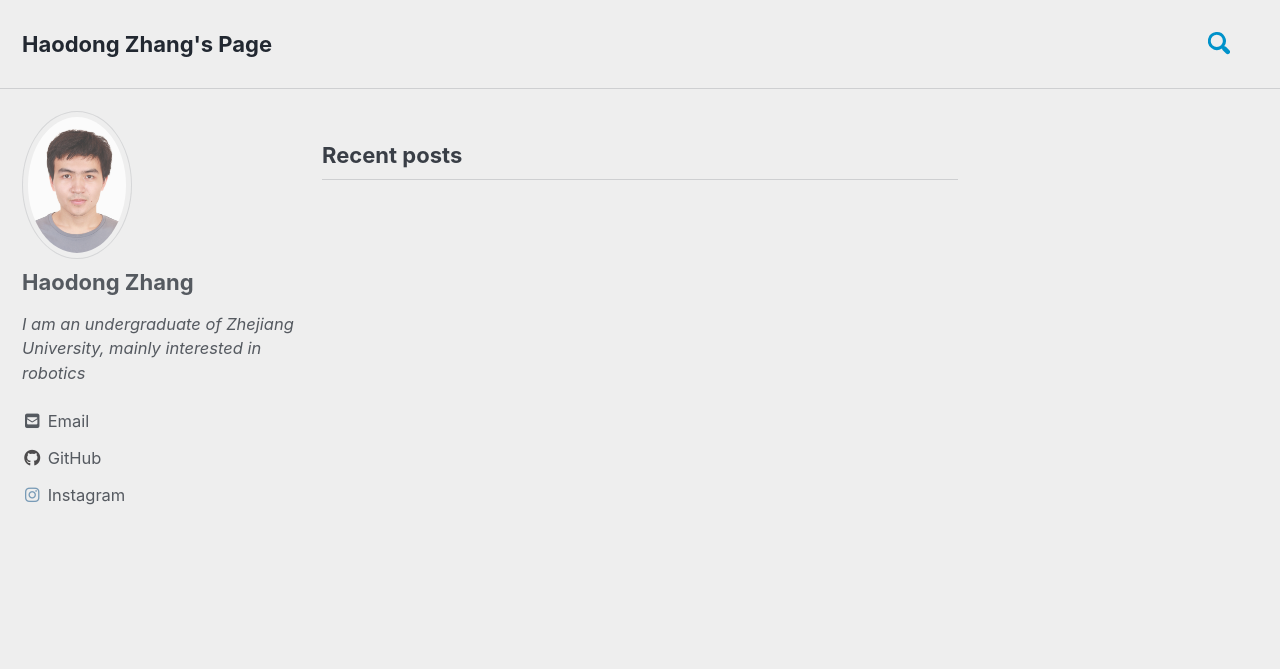
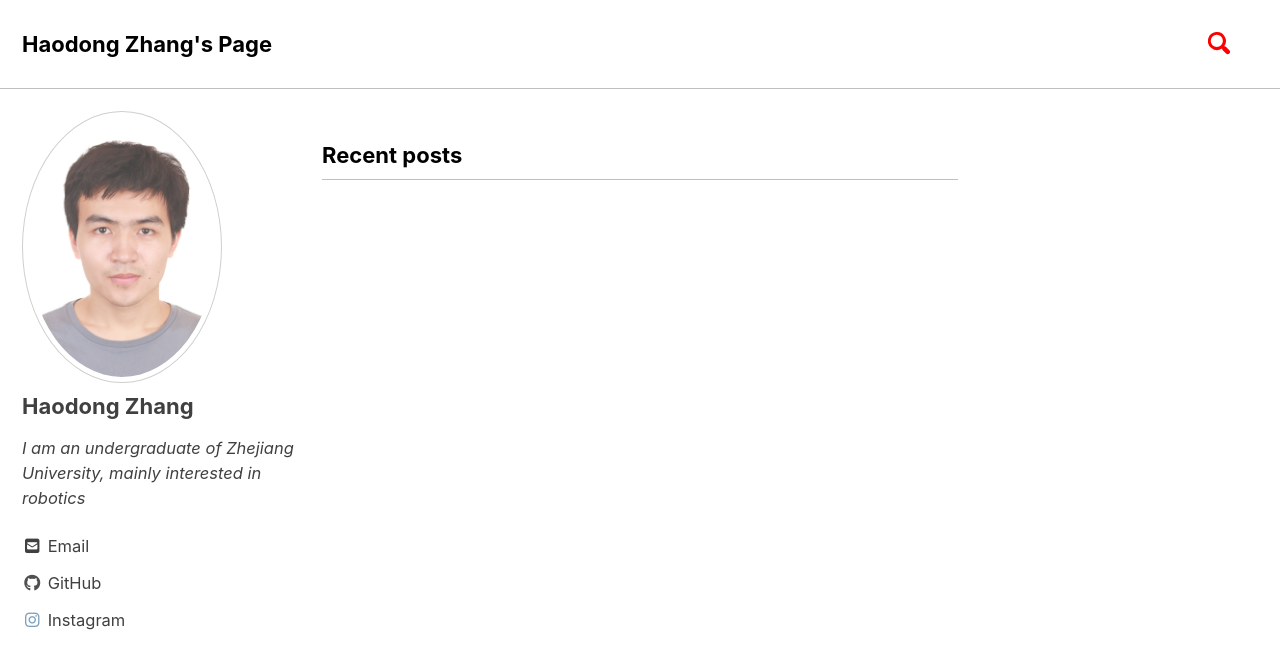
Before and after one commit to 0aqz0/0aqz0.github.io, a Jekyll site: the page built from index.html, in a window 1280 px wide and 900 px high. Shown: the top 669 px of the window. Built offline with Jekyll 4.4.1, drawn with Linux system fonts in a browser that asks for light colours; cached includes are drawn as plain includes; nearby versions of some CDN libraries; the list of posts is cut into pages by our own code.

Commit message:
update layout

```diff
--- a/_config.yml
+++ b/_config.yml
@@ -12,7 +12,7 @@
 
 # theme                  : "minimal-mistakes-jekyll"
 # remote_theme           : "mmistakes/minimal-mistakes"
-minimal_mistakes_skin    : "air" # "default", "aqua", "contrast", "dark", "dirt", "neon", "mint", "plum", "sunrise"
+minimal_mistakes_skin    : "contrast" # "default", "air", "aqua", "contrast", "dark", "dirt", "neon", "mint", "plum", "sunrise"
 
 # Site Settings
 locale                   : "en-US"
--- a/_includes/footer.html
+++ b/_includes/footer.html
@@ -12,7 +12,7 @@
       {% endfor %}
     {% endif %}
 
-    <li><a href="{% if site.atom_feed.path %}{{ site.atom_feed.path }}{% else %}{{ '/feed.xml' | relative_url }}{% endif %}"><i class="fas fa-fw fa-rss-square" aria-hidden="true"></i> {{ site.data.ui-text[site.locale].feed_label | default: "Feed" }}</a></li>
+    <!-- <li><a href="{% if site.atom_feed.path %}{{ site.atom_feed.path }}{% else %}{{ '/feed.xml' | relative_url }}{% endif %}"><i class="fas fa-fw fa-rss-square" aria-hidden="true"></i> {{ site.data.ui-text[site.locale].feed_label | default: "Feed" }}</a></li> -->
   </ul>
 </div>
 
--- a/_sass/minimal-mistakes/_sidebar.scss
+++ b/_sass/minimal-mistakes/_sidebar.scss
@@ -127,7 +127,7 @@
   }
 
   img {
-    max-width: 110px;
+    max-width: 200px;
     border-radius: 50%;
 
     @include breakpoint($large) {
```
